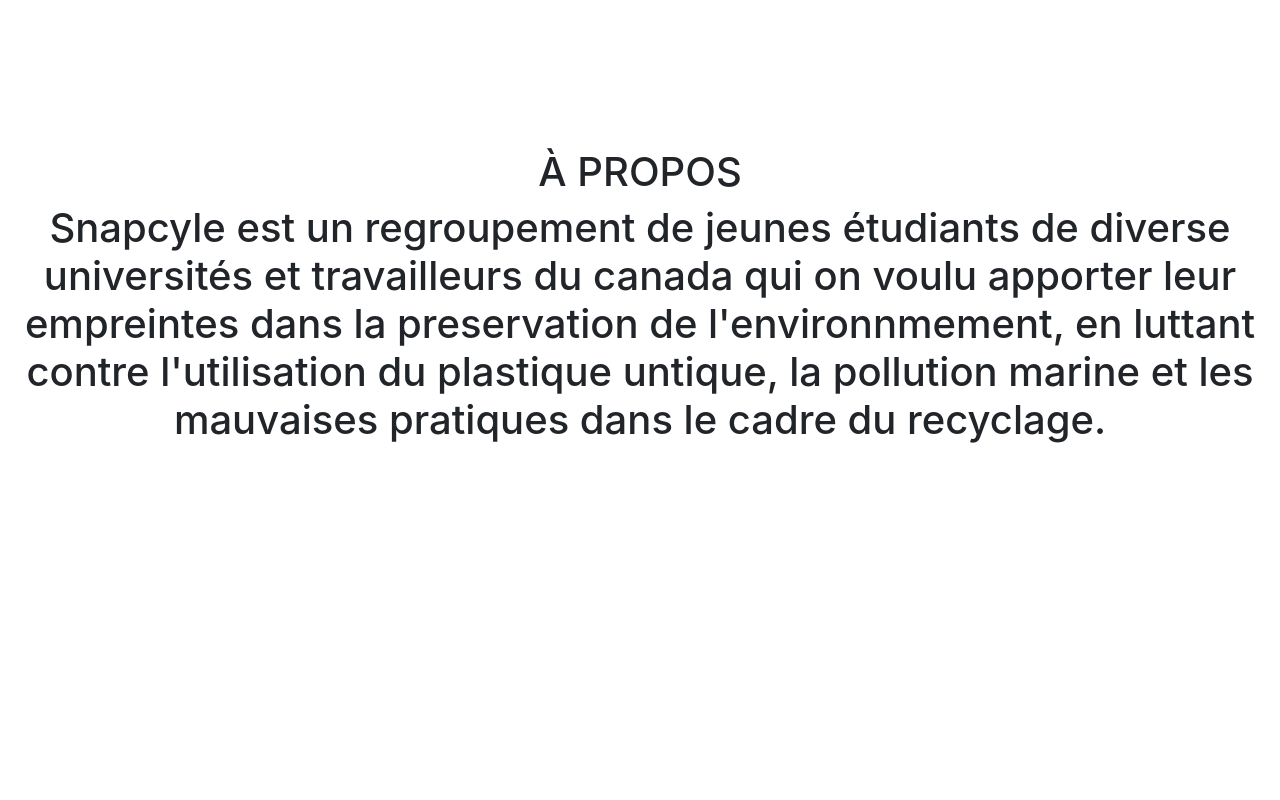
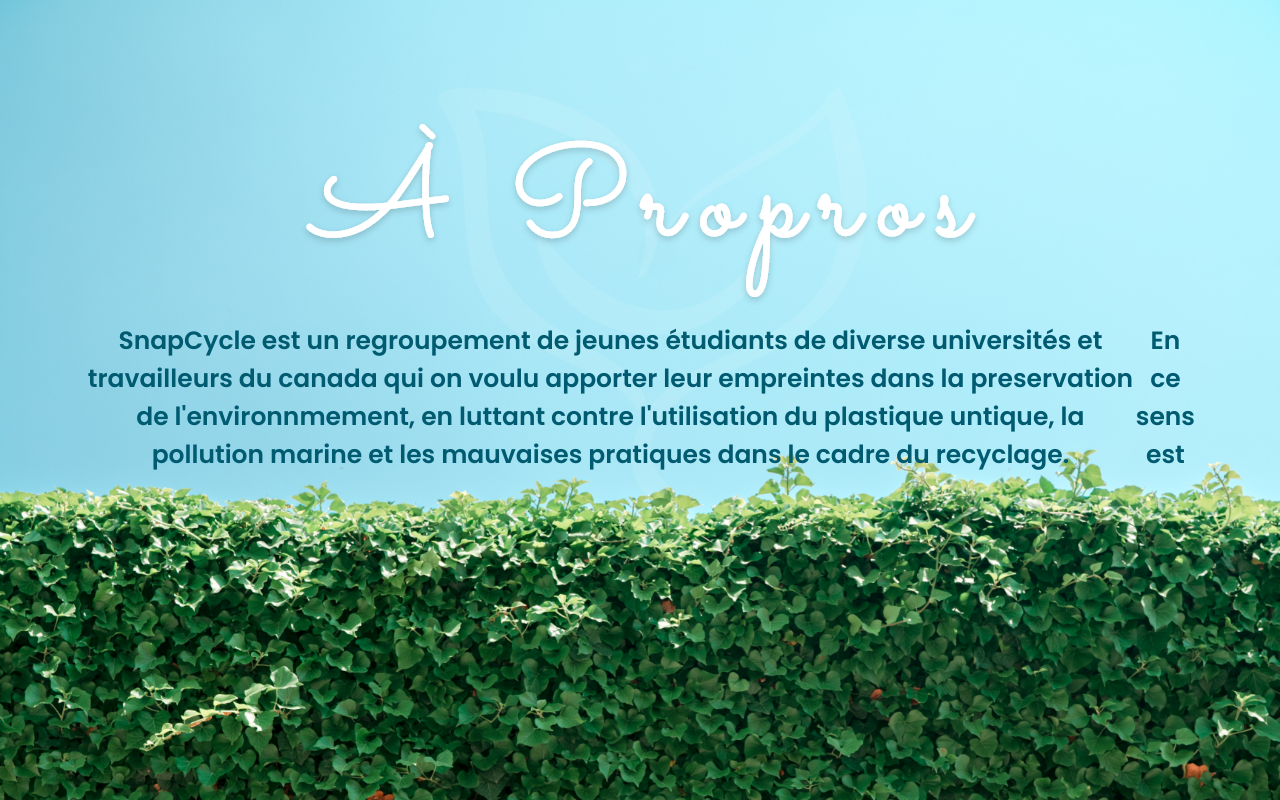
Before and after one commit to KenH2021/snapCycle_deploy, a Django app: page /propos/ in a window 1280 px wide. Run offline with Django 4.2, Linux system fonts and the light colour scheme; some libraries are stand-ins or nearby versions.

Commit message:
propos page start

```diff
--- a/snapcycle/static/css/style.css
+++ b/snapcycle/static/css/style.css
@@ -10,6 +10,10 @@
   font-family: "Poppins-Bold";
   src: url("../font/Poppins-Bold.ttf") format("truetype");
 }
+@font-face {
+    font-family: "Poppins-SemiBold";
+    src: url("../font/Poppins-SemiBold.ttf") format("truetype");
+  }
 @font-face {
     font-family: 'Arial Rounded MT';
     src: url('../font/Arial_Rounded_MT.ttf') format("truetype");
@@ -28,6 +32,11 @@
     color: white;
 }
 
+.text-sc{
+    font-size: 25;
+    color: #005A70;
+    font-family: "Poppins-SemiBold", "Times New Roman", sans-serif;
+}
 
 .ft-beta-1 {
   font-size: 20;
--- a/snapcycle/templates/pages/propos.html
+++ b/snapcycle/templates/pages/propos.html
@@ -1,4 +1,13 @@
 {% load static %}
+<style type="text/css">
+  body {
+   background: url('{% static "accueil/fond_image.png" %}') no-repeat center center fixed;
+   -webkit-background-size: cover;
+   -moz-background-size: cover;
+   -o-background-size: cover;
+   background-size: cover;
+  }
+</style>
 <!doctype html>
 <html lang="en">
   <head>
@@ -9,7 +18,7 @@
     <!-- Bootstrap CSS -->
     <!-- <link rel="stylesheet"  href="{%  static  'css/bootstrap.css'  %}"> -->
     <link rel="stylesheet" href="https://cdn.jsdelivr.net/npm/bootstrap@4.3.1/dist/css/bootstrap.min.css">
-
+    <link rel="stylesheet" href="{% static '/css/style.css'  %}">
 
     <title> A Propos </title>
   </head>
@@ -20,10 +29,11 @@
           <tr>
             <td class="align-middle ">
                 <div class="d-flex justify-content-center text-center align-self-center">
-                    <h1> À PROPOS </h1>
+                    <h1><img src="{% static '/apropos/a_propos.png'  %}" alt="a propos"/></h1>
                 </div>
-                <div class="d-flex justify-content-center text-center">
-                    <h1> Snapcyle est un regroupement de jeunes étudiants de diverse universités et travailleurs du canada qui on voulu apporter leur empreintes dans la preservation de l'environnmement, en luttant contre l'utilisation du plastique untique, la pollution marine et les mauvaises pratiques dans le cadre du recyclage. </h1>
+                <div class="container d-flex justify-content-center text-center text-sc">
+                  <p>SnapCycle est un regroupement de jeunes étudiants de diverse universités et travailleurs du canada qui on voulu apporter leur empreintes dans la preservation de l'environnmement, en luttant contre l'utilisation du plastique untique, la pollution marine et les mauvaises pratiques dans le cadre du recyclage.</p>
+                  <p>En ce sens est </p>
                 </div>
             </td>
           </tr>
```
Also changed, not shown: snapcycle/templates/pages/acceuil.html (+4 -4 lines), snapcycle/static/apropos/a_propos.png (added), 1 other file.
